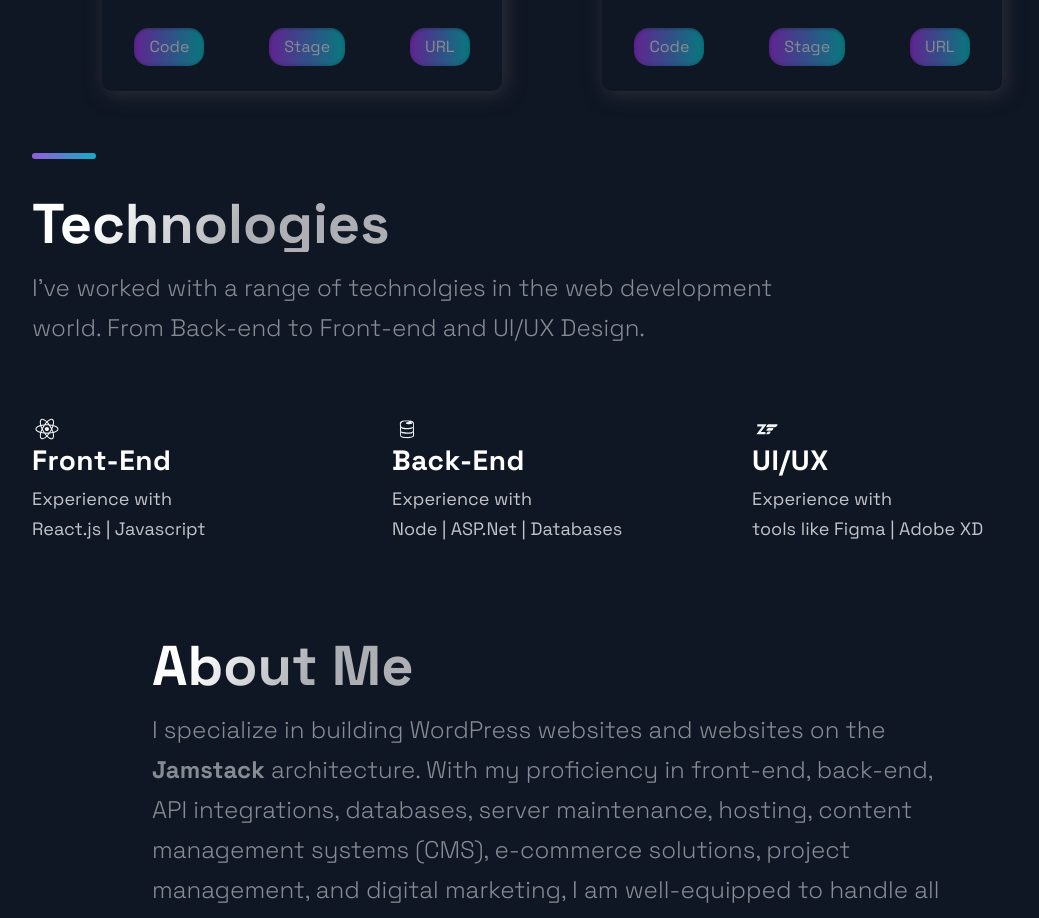
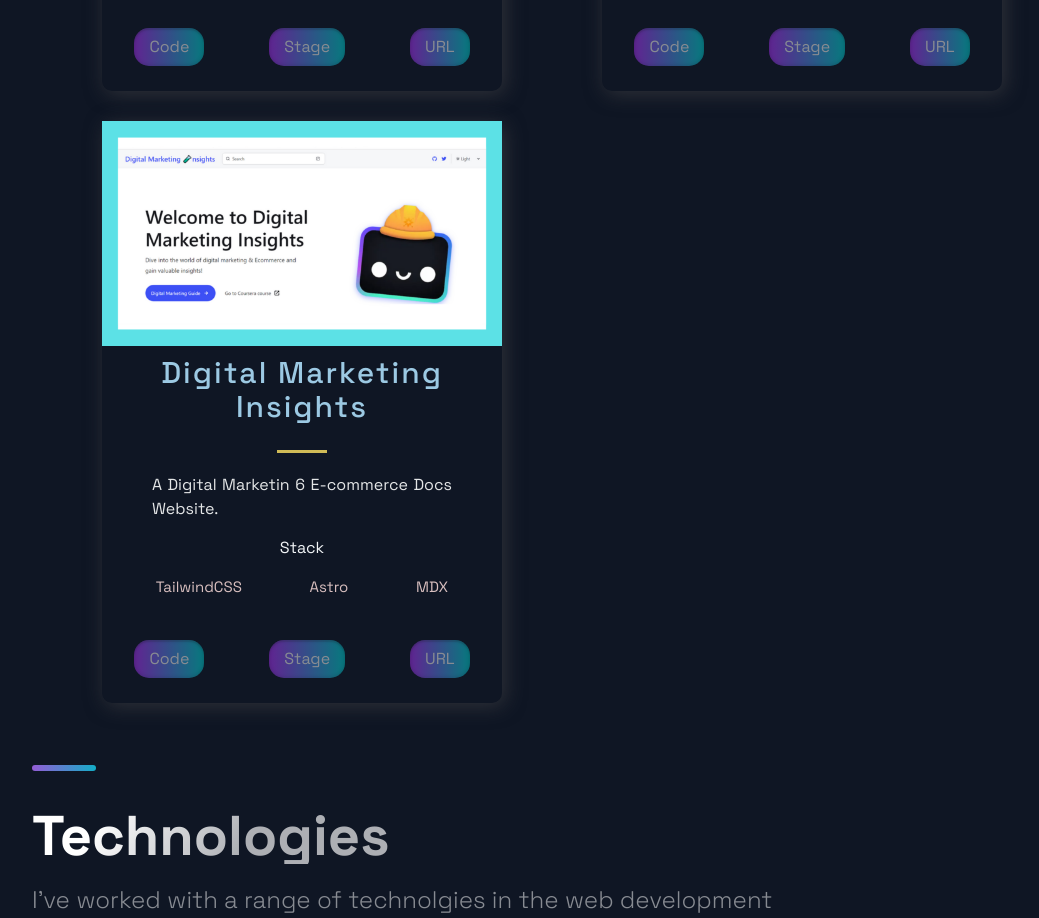
Before and after one commit to Joshhortt/portfolio-app, a Next.js app: page / in a window 1280 px wide. Shown: the part 8060-8978 px from the top of the page, without its empty margins (88-1127 px from the left). Built offline with nearby package versions, Linux system fonts and the light colour scheme.

Commit message:
add new project - 26

```diff
--- a/src/constants/constants.js
+++ b/src/constants/constants.js
@@ -238,6 +238,15 @@ export const projects = [
     visit: "https://github.com/Joshhortt/solicitor",
     id: 25,
   },
+  {
+    title: "Digital Marketing Insights",
+    description: "A Digital Marketin 6 E-commerce Docs Website.",
+    image: "/images/27.png",
+    tags: ["TailwindCSS", "Astro", "MDX"],
+    source: "https://digital-marketing-insights.vercel.app/",
+    visit: "https://github.com/Joshhortt/digital-marketing-insights/",
+    id: 26,
+  },
 ];
 
 export const TimeLineData = [
```
Also changed, not shown: public/images/27.png (added), public/images/30.png (deleted).
